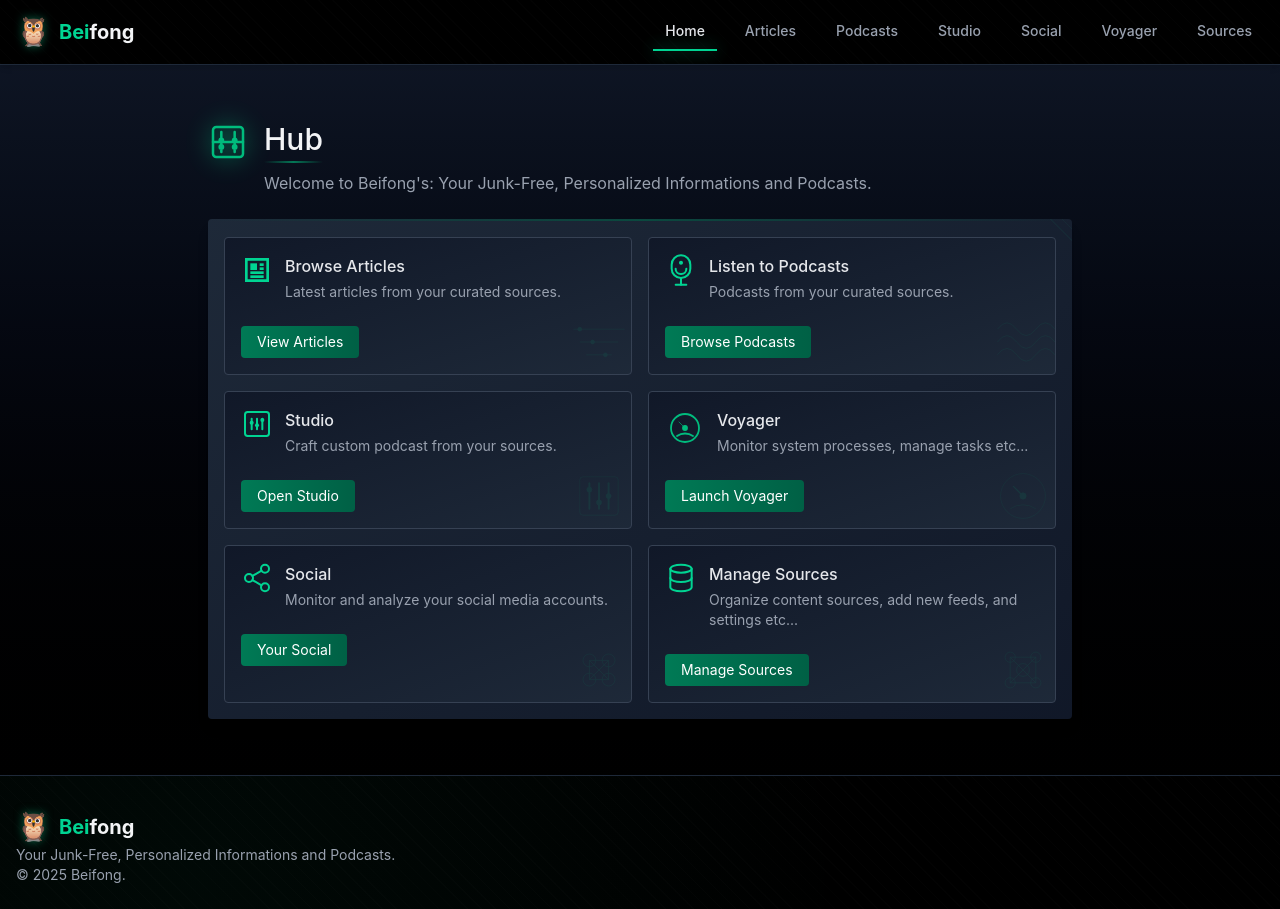
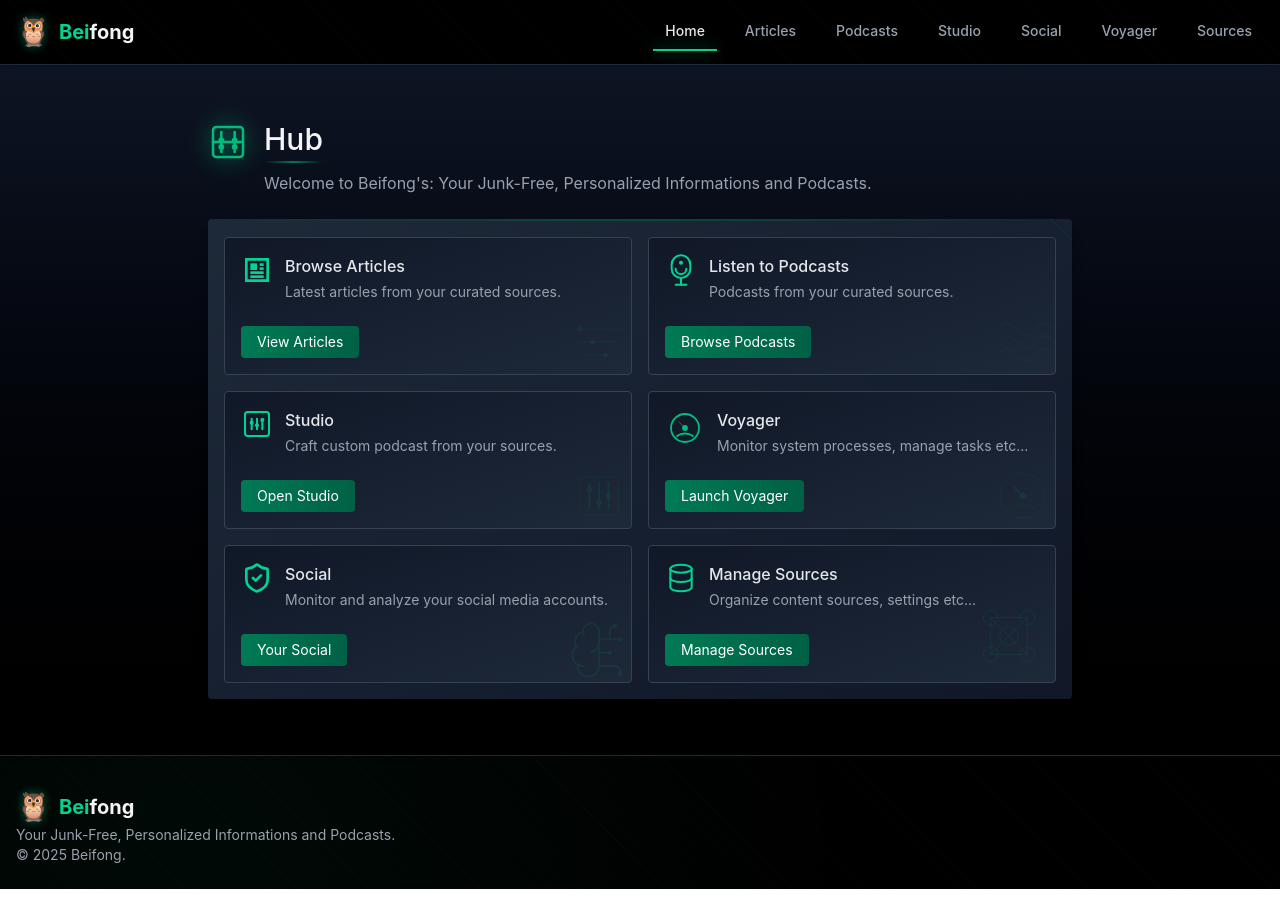
Before and after one commit to arun477/beifong, a React (Create React App) app in the folder web/: page / in a window 1280 px wide. Built offline with nearby package versions, Linux system fonts and the light colour scheme.

Commit message:
ui update

```diff
--- a/web/src/pages/Home.js
+++ b/web/src/pages/Home.js
@@ -1,5 +1,6 @@
 import React, { useState, useEffect } from 'react';
 import { Link } from 'react-router-dom';
+import { BrainCircuit, ShieldCheck } from 'lucide-react';
 
 const Home = () => {
    const [hoverArticles, setHoverArticles] = useState(false);
@@ -377,24 +378,10 @@ const Home = () => {
                      onMouseLeave={() => setHoverSocial(false)}
                   >
                      <div className="absolute bottom-0 right-0 h-16 w-16 opacity-10">
-                        <svg
-                           viewBox="0 0 100 100"
-                           xmlns="http://www.w3.org/2000/svg"
-                           fill="none"
-                           stroke="currentColor"
-                           className="text-emerald-500"
-                        >
-                           <circle cx="35" cy="35" r="10" strokeWidth="1" />
-                           <circle cx="65" cy="65" r="10" strokeWidth="1" />
-                           <circle cx="65" cy="35" r="10" strokeWidth="1" />
-                           <circle cx="35" cy="65" r="10" strokeWidth="1" />
-                           <line x1="35" y1="35" x2="65" y2="35" strokeWidth="1" />
-                           <line x1="35" y1="65" x2="65" y2="65" strokeWidth="1" />
-                           <line x1="35" y1="35" x2="35" y2="65" strokeWidth="1" />
-                           <line x1="65" y1="35" x2="65" y2="65" strokeWidth="1" />
-                           <line x1="35" y1="35" x2="65" y2="65" strokeWidth="1" />
-                           <line x1="65" y1="35" x2="35" y2="65" strokeWidth="1" />
-                        </svg>
+                        <BrainCircuit
+                           strokeWidth={0.7}
+                           className="w-full h-full text-emerald-500"
+                        />
                      </div>
                      <div className={cardFlexContainerClasses}>
                         <div
@@ -402,48 +389,7 @@ const Home = () => {
                               hoverSocial ? 'scale-110' : ''
                            }`}
                         >
-                           <svg
-                              className={cardIconClasses}
-                              viewBox="0 0 24 24"
-                              fill="none"
-                              xmlns="http://www.w3.org/2000/svg"
-                           >
-                              <path
-                                 d="M18 8C19.6569 8 21 6.65685 21 5C21 3.34315 19.6569 2 18 2C16.3431 2 15 3.34315 15 5C15 6.65685 16.3431 8 18 8Z"
-                                 stroke="currentColor"
-                                 strokeWidth="1.5"
-                                 strokeLinecap="round"
-                                 strokeLinejoin="round"
-                              />
-                              <path
-                                 d="M6 15C7.65685 15 9 13.6569 9 12C9 10.3431 7.65685 9 6 9C4.34315 9 3 10.3431 3 12C3 13.6569 4.34315 15 6 15Z"
-                                 stroke="currentColor"
-                                 strokeWidth="1.5"
-                                 strokeLinecap="round"
-                                 strokeLinejoin="round"
-                              />
-                              <path
-                                 d="M18 22C19.6569 22 21 20.6569 21 19C21 17.3431 19.6569 16 18 16C16.3431 16 15 17.3431 15 19C15 20.6569 16.3431 22 18 22Z"
-                                 stroke="currentColor"
-                                 strokeWidth="1.5"
-                                 strokeLinecap="round"
-                                 strokeLinejoin="round"
-                              />
-                              <path
-                                 d="M8.59 13.51L15.42 17.49"
-                                 stroke="currentColor"
-                                 strokeWidth="1.5"
-                                 strokeLinecap="round"
-                                 strokeLinejoin="round"
-                              />
-                              <path
-                                 d="M15.41 6.51L8.59 10.49"
-                                 stroke="currentColor"
-                                 strokeWidth="1.5"
-                                 strokeLinecap="round"
-                                 strokeLinejoin="round"
-                              />
-                           </svg>
+                           <ShieldCheck className={cardIconClasses} />
                         </div>
                         <div>
                            <h3 className={cardTitleClasses}>Social</h3>
@@ -462,7 +408,7 @@ const Home = () => {
                      onMouseEnter={() => setHoverSources(true)}
                      onMouseLeave={() => setHoverSources(false)}
                   >
-                     <div className="absolute bottom-0 right-0 h-16 w-16 opacity-10">
+                     <div className="absolute bottom-0 right-0 h-23 w-23 opacity-10">
                         {' '}
                         <svg
                            viewBox="0 0 100 100"
@@ -524,7 +470,7 @@ const Home = () => {
                         <div>
                            <h3 className={cardTitleClasses}>Manage Sources</h3>
                            <p className={cardDescriptionClasses}>
-                              Organize content sources, add new feeds, and settings etc...
+                              Organize content sources, settings etc...
                            </p>{' '}
                         </div>
                      </div>
--- a/web/src/pages/SocialMedia.js
+++ b/web/src/pages/SocialMedia.js
@@ -2,6 +2,7 @@ import React, { useState, useEffect } from 'react';
 import api from '../services/api';
 import FeedTab from '../components/social/FeedTab';
 import StatsTab from '../components/social/StatsTab';
+import { ShieldCheck } from 'lucide-react';
 
 const SocialMedia = () => {
    const [posts, setPosts] = useState([]);
@@ -149,46 +150,11 @@ const SocialMedia = () => {
             <div className="relative mb-4 md:mb-0">
                <div className="absolute left-0 top-1/2 transform -translate-y-1/2 w-10 h-10">
                   <div className="relative w-10 h-10">
-                     <svg
-                        viewBox="0 0 24 24"
-                        fill="none"
-                        xmlns="http://www.w3.org/2000/svg"
-                        className="text-emerald-500 w-10 h-10 relative z-10"
-                     >
-                        <path
-                           d="M2 9.5V4C2 2.89543 2.89543 2 4 2H20C21.1046 2 22 2.89543 22 4V9.5"
-                           stroke="currentColor"
-                           strokeWidth="1.5"
-                        />
-                        <path
-                           d="M2 14.5V20C2 21.1046 2.89543 22 4 22H20C21.1046 22 22 21.1046 22 20V14.5"
-                           stroke="currentColor"
-                           strokeWidth="1.5"
-                        />
-                        <path d="M2 12H22" stroke="currentColor" strokeWidth="1.5" />
-                        <path
-                           d="M10 6H17"
-                           stroke="currentColor"
-                           strokeWidth="1.5"
-                           strokeLinecap="round"
-                        />
-                        <path
-                           d="M7 6H8"
-                           stroke="currentColor"
-                           strokeWidth="1.5"
-                           strokeLinecap="round"
-                        />
-                        <path
-                           d="M7 18H17"
-                           stroke="currentColor"
-                           strokeWidth="1.5"
-                           strokeLinecap="round"
-                        />
-                     </svg>
+                     <ShieldCheck className="text-emerald-500 w-10 h-10 relative z-10" />
                      <div className="absolute inset-0 bg-emerald-500 opacity-30 blur-md rounded-full"></div>
                   </div>
                </div>
-               <h1 className="text-2xl font-medium text-gray-100 ml-14">Social Media Dashboard</h1>
+               <h1 className="text-2xl font-medium text-gray-100 ml-14">Your Social</h1>
             </div>
             <div className="flex items-center space-x-2">
                <div className="relative flex-grow">
@@ -264,7 +230,7 @@ const SocialMedia = () => {
                            d="M19 20H5a2 2 0 01-2-2V6a2 2 0 012-2h10a2 2 0 012 2v1m2 13a2 2 0 01-2-2V7m2 13a2 2 0 002-2V9a2 2 0 00-2-2h-2m-4-3H9M7 16h6M7 8h6v4H7V8z"
                         />
                      </svg>
-                     Post Feed
+                   Feed
                   </button>
                   <button
                      onClick={() => handleTabChange('stats')}
@@ -287,7 +253,7 @@ const SocialMedia = () => {
                            d="M9 19v-6a2 2 0 00-2-2H5a2 2 0 00-2 2v6a2 2 0 002 2h2a2 2 0 002-2zm0 0V9a2 2 0 012-2h2a2 2 0 012 2v10m-6 0a2 2 0 002 2h2a2 2 0 002-2m0 0V5a2 2 0 012-2h2a2 2 0 012 2v14a2 2 0 01-2 2h-2a2 2 0 01-2-2z"
                         />
                      </svg>
-                     Analytics
+                     Insights
                   </button>
                </nav>
             </div>
```
Also changed, not shown: web/src/components/social/StatsTab.js (+139 -52 lines).
